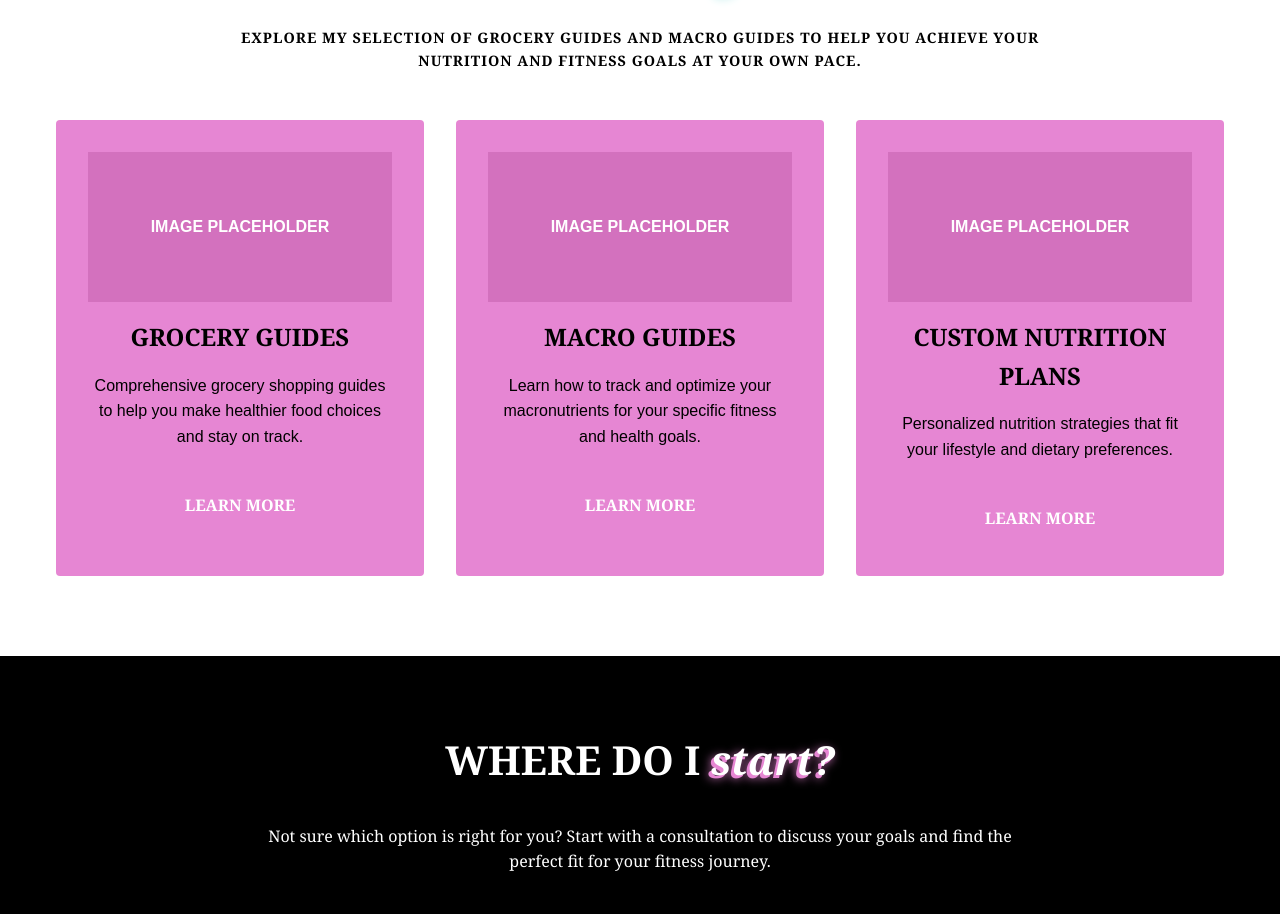
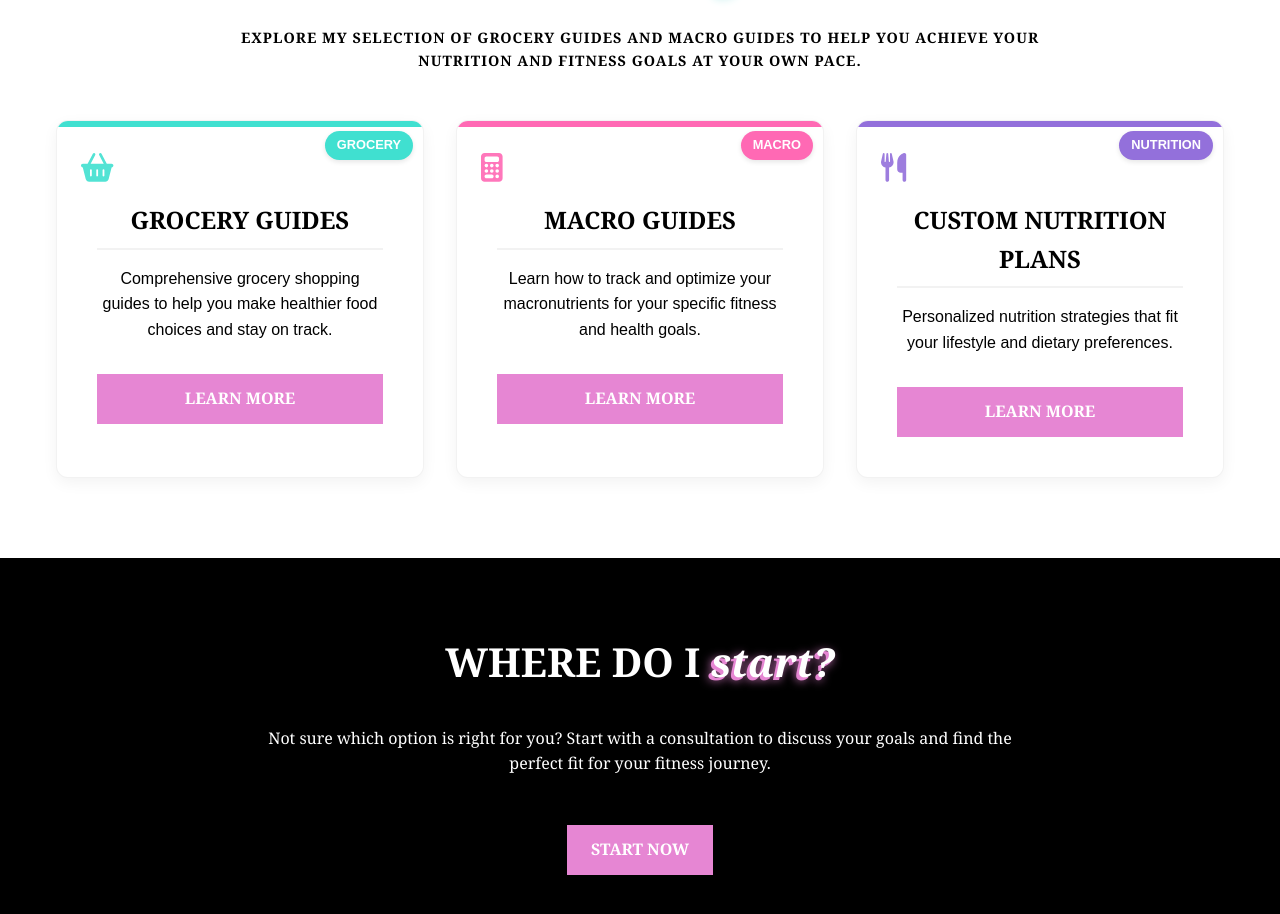
Before and after one commit to jc-able/danis-discipline, a React (Create React App) app in the folder client/: page / in a window 1280 px wide. Shown: the part 900-1814 px from the top of the page. Built offline with nearby package versions, Linux system fonts and the light colour scheme; no server answers; the database is empty; a web font is replaced by a local one.

Commit message:
Standardize card styling across the site to match Plans Page design

```diff
--- a/client/src/pages/AboutPage.js
+++ b/client/src/pages/AboutPage.js
@@ -3,6 +3,8 @@
 import Section from '../components/Section';
 import Button from '../components/Button';
 import { getCertifications } from '../services/supabaseClient';
+import { FontAwesomeIcon } from '@fortawesome/react-fontawesome';
+import { faCertificate } from '@fortawesome/free-solid-svg-icons';
 
 // Create a special component for white text with pink shadow (like "Dani's Discipline")
 const WhitePinkEffect = styled.span`
@@ -104,21 +106,55 @@
 `;
 
 const CertificationCard = styled.div`
-  background-color: var(--light-gray);
-  padding: 2rem;
-  border-radius: 8px;
-  box-shadow: 0 4px 6px rgba(0, 0, 0, 0.1);
-  transition: transform 0.3s ease;
+  padding: 2.5rem;
+  border-radius: 12px;
+  background-color: var(--white);
+  display: flex;
+  flex-direction: column;
+  position: relative;
+  transition: all 0.3s ease;
+  box-shadow: 0 5px 15px rgba(0, 0, 0, 0.05);
+  border: 1px solid rgba(0, 0, 0, 0.05);
+  overflow: hidden;
+
+  &::before {
+    content: '';
+    position: absolute;
+    top: 0;
+    left: 0;
+    right: 0;
+    height: 6px;
+    background: var(--teal);
+  }
 
   &:hover {
-    transform: translateY(-5px);
+    transform: translateY(-10px);
+    box-shadow: 0 15px 30px rgba(0, 0, 0, 0.1);
+  }
+`;
+
+const IconWrapper = styled.div`
+  position: absolute;
+  top: 1.5rem;
+  left: 1.5rem;
+  font-size: 1.8rem;
+  color: var(--teal);
+  opacity: 0.9;
+  transition: all 0.3s ease;
+
+  ${CertificationCard}:hover & {
+    transform: scale(1.1);
   }
 `;
 
 const CertificationTitle = styled.h3`
+  font-size: 1.5rem;
+  margin: 2.5rem 0 1rem;
   font-family: 'Georgia', serif;
   font-weight: 600;
-  margin-bottom: 0.5rem;
+  color: var(--black);
+  padding-bottom: 0.5rem;
+  border-bottom: 2px solid rgba(0, 0, 0, 0.05);
 `;
 
 const CertificationOrg = styled.p`
@@ -231,6 +267,9 @@
           <CertificationsGrid>
             {displayCertifications.map((cert) => (
               <CertificationCard key={cert.id}>
+                <IconWrapper>
+                  <FontAwesomeIcon icon={faCertificate} />
+                </IconWrapper>
                 <CertificationTitle>{cert.title}</CertificationTitle>
                 <CertificationOrg>{cert.organization}</CertificationOrg>
                 <p>{cert.year}</p>
--- a/client/src/pages/CoachingPage.js
+++ b/client/src/pages/CoachingPage.js
@@ -3,6 +3,8 @@
 import Section from '../components/Section';
 import Button from '../components/Button';
 import { getCoachingPackages } from '../services/supabaseClient';
+import { FontAwesomeIcon } from '@fortawesome/react-fontawesome';
+import { faDumbbell } from '@fortawesome/free-solid-svg-icons';
 
 // Create a component for white text with pink shadow (like "training")
 const TealPinkEffect = styled.span`
@@ -77,25 +79,70 @@
 `;
 
 const PackageCard = styled.div`
-  background-color: ${props => props.featured ? 'var(--pink)' : 'var(--light-gray)'};
-  border-radius: 8px;
-  padding: 2rem;
-  text-align: center;
+  padding: 2.5rem;
+  border-radius: 12px;
+  background-color: var(--white);
   display: flex;
   flex-direction: column;
-  box-shadow: 0 4px 6px rgba(0, 0, 0, 0.1);
-  transition: transform 0.3s ease;
+  position: relative;
+  transition: all 0.3s ease;
+  box-shadow: 0 5px 15px rgba(0, 0, 0, 0.05);
+  border: 1px solid rgba(0, 0, 0, 0.05);
+  overflow: hidden;
+  text-align: center;
+
+  &::before {
+    content: '';
+    position: absolute;
+    top: 0;
+    left: 0;
+    right: 0;
+    height: 6px;
+    background: ${props => props.featured ? 'var(--pink)' : 'var(--teal)'};
+  }
 
   &:hover {
     transform: translateY(-10px);
+    box-shadow: 0 15px 30px rgba(0, 0, 0, 0.1);
+  }
+`;
+
+const PackageLabel = styled.div`
+  position: absolute;
+  top: 10px;
+  right: 10px;
+  background: ${props => props.featured ? 'var(--pink)' : 'var(--teal)'};
+  color: white;
+  padding: 0.25rem 0.75rem;
+  font-size: 0.8rem;
+  border-radius: 50px;
+  font-weight: bold;
+  text-transform: uppercase;
+  box-shadow: 0 2px 5px rgba(0, 0, 0, 0.1);
+`;
+
+const IconWrapper = styled.div`
+  position: absolute;
+  top: 1.5rem;
+  left: 1.5rem;
+  font-size: 1.8rem;
+  color: ${props => props.featured ? 'var(--pink)' : 'var(--teal)'};
+  opacity: 0.9;
+  transition: all 0.3s ease;
+
+  ${PackageCard}:hover & {
+    transform: scale(1.1);
   }
 `;
 
 const PackageTitle = styled.h3`
   font-size: 1.5rem;
-  margin-bottom: 1rem;
+  margin: 2.5rem 0 1rem;
   font-family: 'Georgia', serif;
   font-weight: 600;
+  color: var(--black);
+  padding-bottom: 0.5rem;
+  border-bottom: 2px solid rgba(0, 0, 0, 0.05);
 `;
 
 const PackagePrice = styled.div`
@@ -237,25 +284,24 @@
             <PackagesGrid>
               {displayPackages.map((pkg) => (
                 <PackageCard key={pkg.id} featured={pkg.featured}>
+                  <PackageLabel featured={pkg.featured}>{pkg.featured ? 'Popular' : 'Package'}</PackageLabel>
+                  <IconWrapper featured={pkg.featured}>
+                    <FontAwesomeIcon icon={faDumbbell} />
+                  </IconWrapper>
                   <PackageTitle>{pkg.title}</PackageTitle>
+                  <PackagePrice>${pkg.price}</PackagePrice>
                   <PackageDescription>{pkg.description}</PackageDescription>
-                  <PackagePrice featured={pkg.featured}>${pkg.price}</PackagePrice>
-                  <p>{pkg.duration}</p>
-
-                  <FeatureList>
-                    {(pkg.features || []).map((feature, index) => (
-                      <FeatureItem key={index} featured={pkg.featured}>
-                        {feature}
-                      </FeatureItem>
+                  <PackageFeatures>
+                    {pkg.features.map((feature, index) => (
+                      <li key={index}>{feature}</li>
                     ))}
-                  </FeatureList>
-
+                  </PackageFeatures>
                   <Button
                     to={`/checkout?package=${pkg.id}`}
-                    variant={pkg.featured ? 'secondary' : 'primary'}
+                    variant={pkg.featured ? 'primary' : 'secondary'}
                     fullWidth
                   >
-                    Select Package
+                    Choose Plan
                   </Button>
                 </PackageCard>
               ))}
--- a/client/src/pages/HomePage.js
+++ b/client/src/pages/HomePage.js
@@ -4,6 +4,10 @@
 import Button from '../components/Button';
 import { FiArrowDown } from 'react-icons/fi';
 import { getHomePolaroids, supabase } from '../services/supabaseClient';
+import { FontAwesomeIcon } from '@fortawesome/react-fontawesome';
+import {
+  faShoppingBasket, faCalculator, faUtensils
+} from '@fortawesome/free-solid-svg-icons';
 
 // Styled components for the home page
 const HeroSection = styled.div`
@@ -190,33 +194,89 @@
 `;
 
 const ServiceCard = styled.div`
-  background-color: var(--pink);
-  padding: 2rem;
-  border-radius: 4px;
+  padding: 2.5rem;
+  border-radius: 12px;
+  background-color: var(--white);
+  display: flex;
+  flex-direction: column;
+  position: relative;
+  transition: all 0.3s ease;
+  box-shadow: 0 5px 15px rgba(0, 0, 0, 0.05);
+  border: 1px solid rgba(0, 0, 0, 0.05);
+  overflow: hidden;
   text-align: center;
-  transition: transform 0.3s ease;
+
+  &::before {
+    content: '';
+    position: absolute;
+    top: 0;
+    left: 0;
+    right: 0;
+    height: 6px;
+    background: ${props =>
+      props.category === 'grocery'
+        ? '#40E0D0'
+        : props.category === 'macro'
+        ? '#FF69B4'
+        : '#9370DB'};
+  }
 
   &:hover {
     transform: translateY(-10px);
+    box-shadow: 0 15px 30px rgba(0, 0, 0, 0.1);
+  }
+`;
+
+const CategoryLabel = styled.div`
+  position: absolute;
+  top: 10px;
+  right: 10px;
+  background: ${props =>
+    props.category === 'grocery'
+      ? '#40E0D0'
+      : props.category === 'macro'
+      ? '#FF69B4'
+      : '#9370DB'};
+  color: white;
+  padding: 0.25rem 0.75rem;
+  font-size: 0.8rem;
+  border-radius: 50px;
+  font-weight: bold;
+  text-transform: uppercase;
+  box-shadow: 0 2px 5px rgba(0, 0, 0, 0.1);
+`;
+
+const IconWrapper = styled.div`
+  position: absolute;
+  top: 1.5rem;
+  left: 1.5rem;
+  font-size: 1.8rem;
+  color: ${props =>
+    props.category === 'grocery'
+      ? '#40E0D0'
+      : props.category === 'macro'
+      ? '#FF69B4'
+      : '#9370DB'};
+  opacity: 0.9;
+  transition: all 0.3s ease;
+
+  ${ServiceCard}:hover & {
+    transform: scale(1.1);
   }
 `;
 
 const ServiceImage = styled.div`
-  height: 150px;
-  background-color: #d371be; /* Placeholder for image */
-  margin-bottom: 1rem;
-  display: flex;
-  align-items: center;
-  justify-content: center;
-  color: var(--white);
-  font-weight: bold;
+  display: none; /* Hiding the image placeholder */
 `;
 
 const ServiceTitle = styled.h3`
-  margin-bottom: 1rem;
   font-size: 1.5rem;
+  margin: 2.5rem 0 1rem;
   font-family: 'Georgia', serif;
-  font-weight: 700;
+  font-weight: 600;
+  color: var(--black);
+  padding-bottom: 0.5rem;
+  border-bottom: 2px solid rgba(0, 0, 0, 0.05);
 `;
 
 const FeatureGrid = styled.div`
@@ -511,21 +571,33 @@
         </p>
 
         <ServicesGrid>
-          <ServiceCard>
+          <ServiceCard category="grocery">
+            <CategoryLabel category="grocery">Grocery</CategoryLabel>
+            <IconWrapper category="grocery">
+              <FontAwesomeIcon icon={faShoppingBasket} />
+            </IconWrapper>
             <ServiceImage>IMAGE PLACEHOLDER</ServiceImage>
             <ServiceTitle>GROCERY GUIDES</ServiceTitle>
             <p>Comprehensive grocery shopping guides to help you make healthier food choices and stay on track.</p>
             <Button to="/plans" style={{ marginTop: '1rem', fontFamily: "'Georgia', serif", fontWeight: "700" }}>Learn More</Button>
           </ServiceCard>
 
-          <ServiceCard>
+          <ServiceCard category="macro">
+            <CategoryLabel category="macro">Macro</CategoryLabel>
+            <IconWrapper category="macro">
+              <FontAwesomeIcon icon={faCalculator} />
+            </IconWrapper>
             <ServiceImage>IMAGE PLACEHOLDER</ServiceImage>
             <ServiceTitle>MACRO GUIDES</ServiceTitle>
             <p>Learn how to track and optimize your macronutrients for your specific fitness and health goals.</p>
             <Button to="/plans" style={{ marginTop: '1rem', fontFamily: "'Georgia', serif", fontWeight: "700" }}>Learn More</Button>
           </ServiceCard>
 
-          <ServiceCard>
+          <ServiceCard category="nutrition">
+            <CategoryLabel category="nutrition">Nutrition</CategoryLabel>
+            <IconWrapper category="nutrition">
+              <FontAwesomeIcon icon={faUtensils} />
+            </IconWrapper>
             <ServiceImage>IMAGE PLACEHOLDER</ServiceImage>
             <ServiceTitle>CUSTOM NUTRITION PLANS</ServiceTitle>
             <p>Personalized nutrition strategies that fit your lifestyle and dietary preferences.</p>
```
